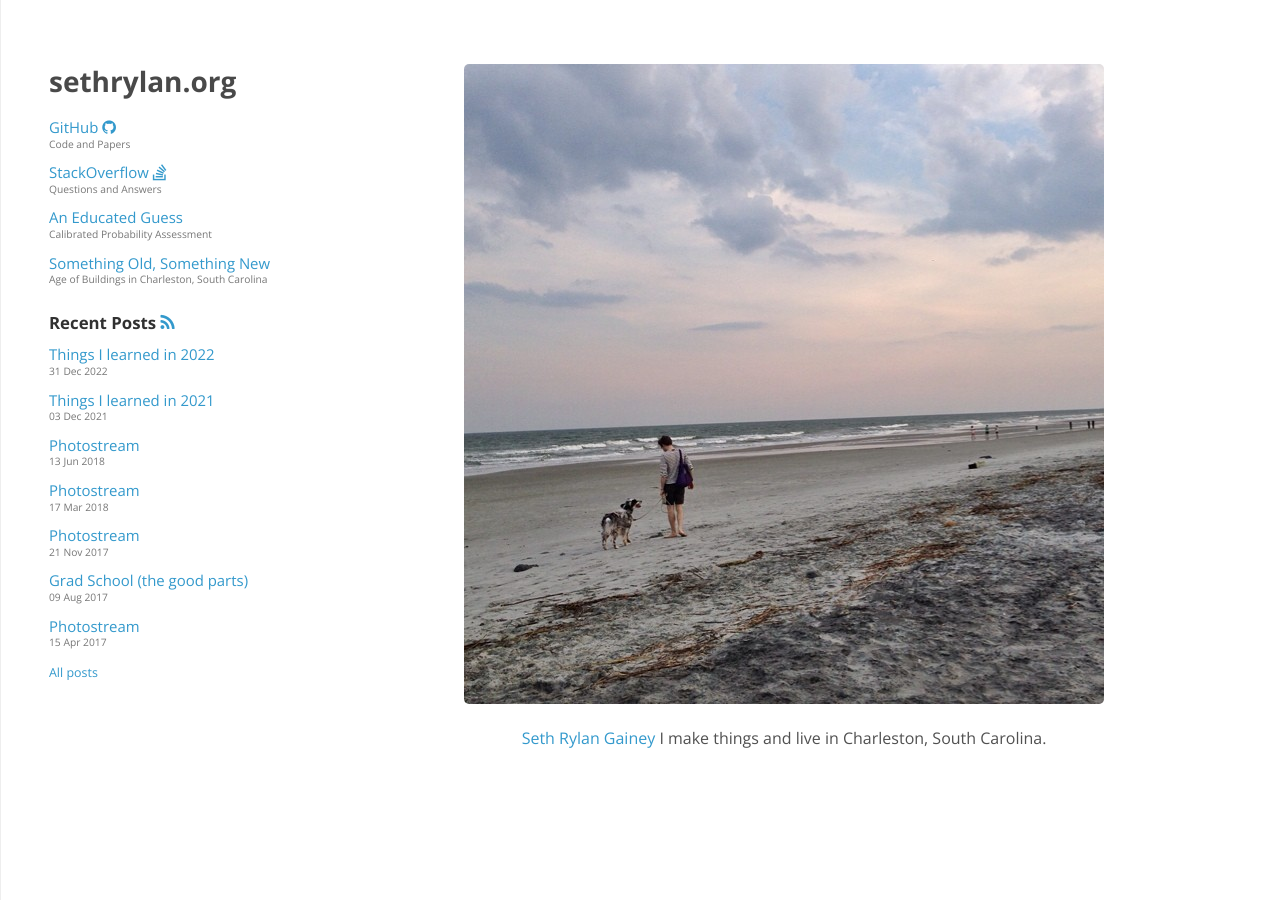
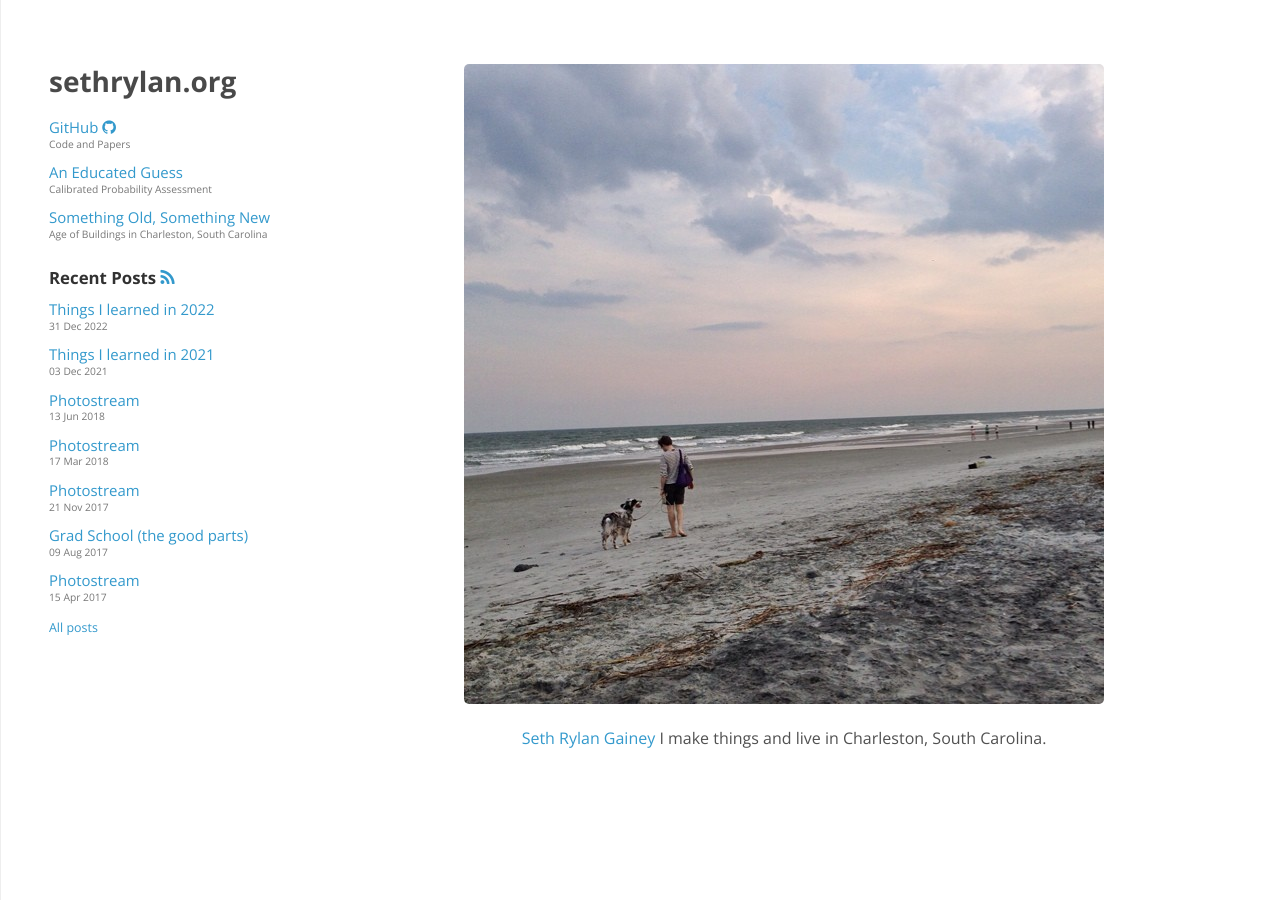
Before and after one commit to sethrylan/sethrylan.github.io, a Jekyll site: the page built from index.md, in a window 1280 px wide. Built offline with Jekyll 4.4.1, drawn with Linux system fonts in a browser that asks for light colours; nearby versions of some CDN libraries.

Commit message:
Pour one out

```diff
--- a/_config.yml
+++ b/_config.yml
@@ -18,7 +18,6 @@ author:
   email:           mailto:seth@sethrylan.org
   obfuscatedemail: mailto:seth{at}sethrylan{dot}org
   github:          https://github.com/sethrylan
-  stackoverflow:   http://stackoverflow.com/users/1585816/seth-rylan
 navigation:
   - text:    Home
     url:     /index.html
--- a/_includes/nav.html
+++ b/_includes/nav.html
@@ -1,6 +1,5 @@
   <header>
     <a href="{{site.author.github}}" target="tab">GitHub <i class="fa fa-github fa-2"></i> <small>Code and Papers</small></a>
-    <a href="{{site.author.stackoverflow}}" target="tab">StackOverflow <i class="fa fa-stack-overflow fa-2"></i> <small>Questions and Answers</small></a>
 
     {% for project in site.projects limit:2 %}
     <a href="{{project.url}}">{{project.title}} <small>{{project.text}}</small></a>
```
